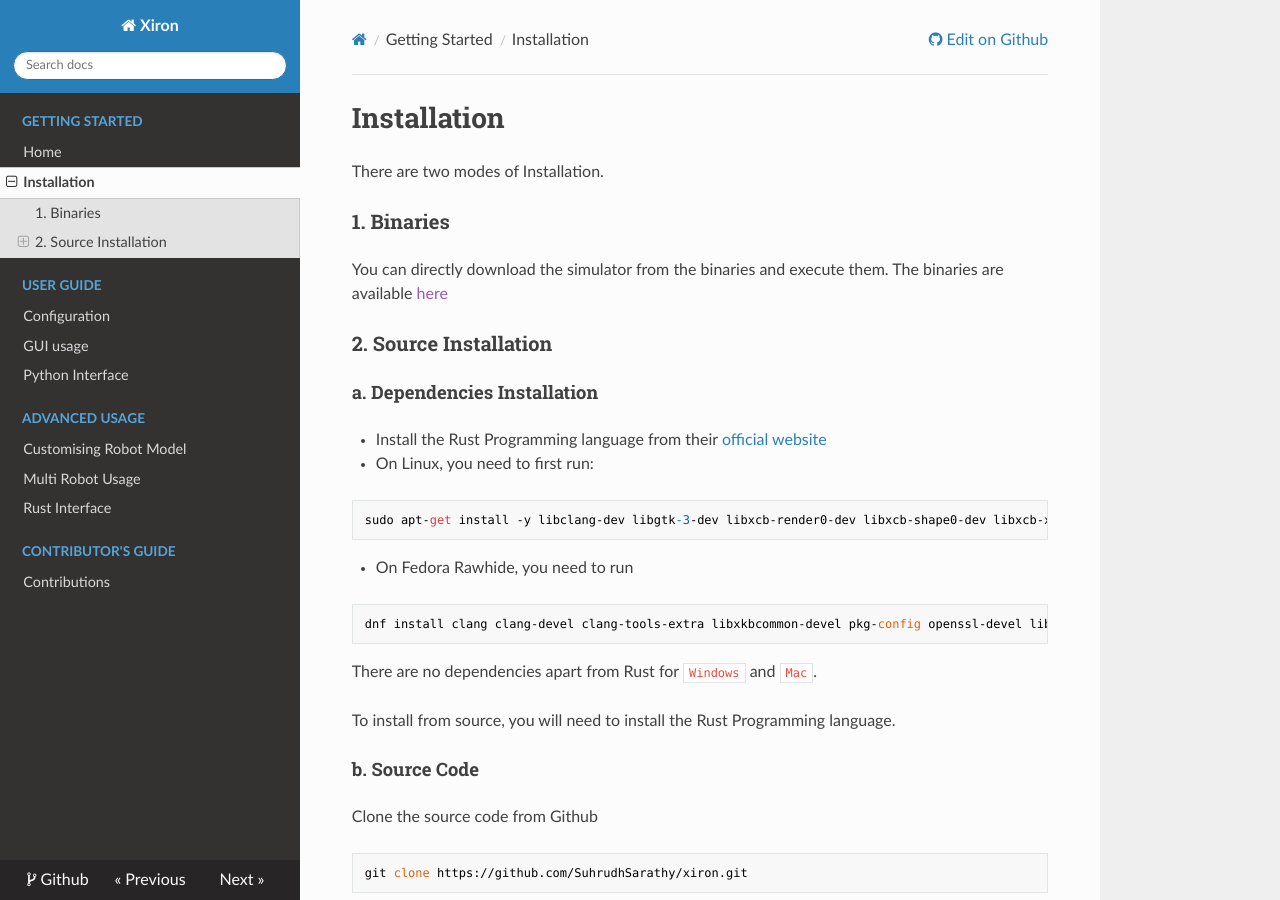
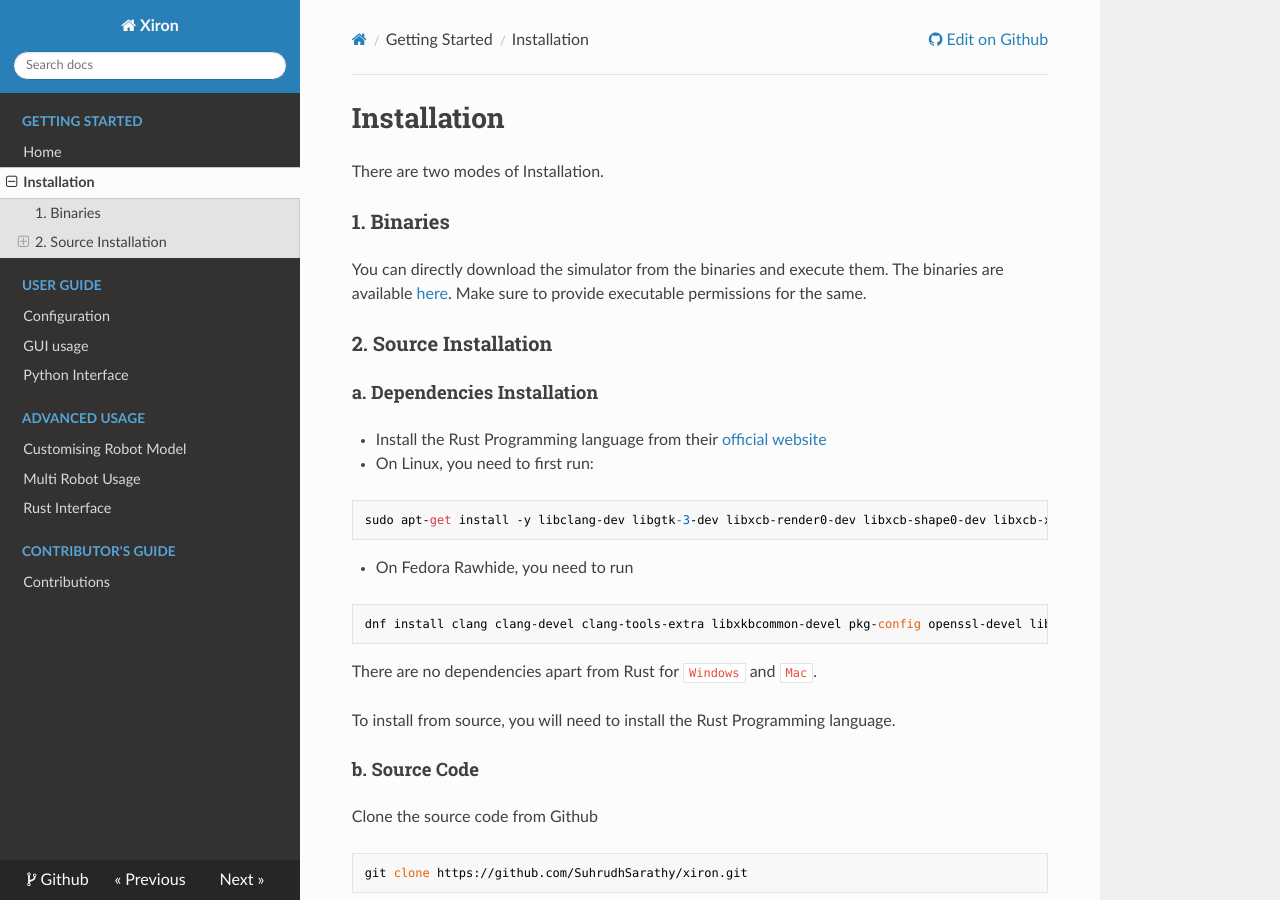
Before and after one commit to SuhrudhSarathy/xiron, an MkDocs documentation site: the page built from docs/installation.md, in a window 1280 px wide and 900 px high. Built offline with MkDocs 1.6.1, drawn with Linux system fonts in a browser that asks for light colours; nearby versions of some CDN libraries.

Commit message:
Binaries

```diff
--- a/docs/installation.md
+++ b/docs/installation.md
@@ -1,7 +1,7 @@
 # Installation
 There are two modes of Installation.
 ### 1. Binaries
-You can directly download the simulator from the binaries and execute them. The binaries are available [here]()
+You can directly download the simulator from the binaries and execute them. The binaries are available [here](https://github.com/SuhrudhSarathy/xiron/releases/tag/v0.2.0). Make sure to provide executable permissions for the same.
 
 ### 2. Source Installation
 #### a. Dependencies Installation
```
